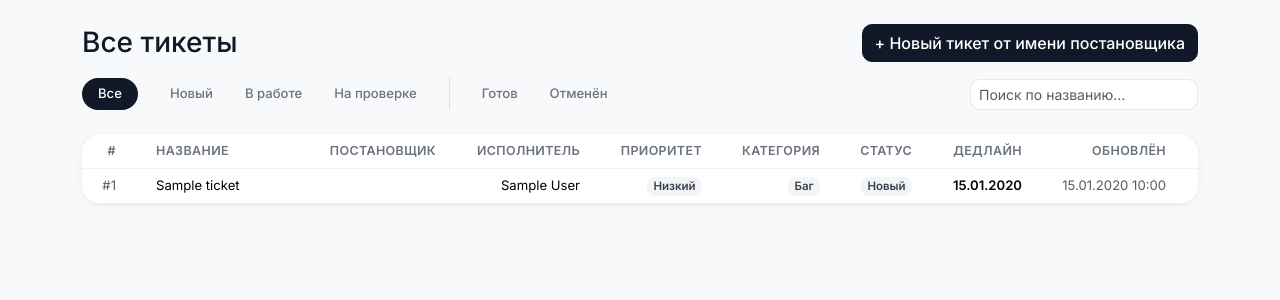
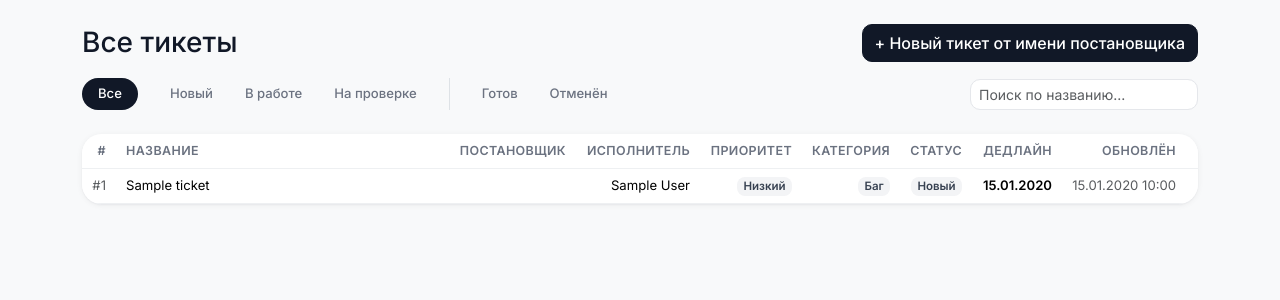
Before and after one commit to Almaziko/gemticket, a Flask app: page /admin/ in a window 1280 px wide. Shown: the part 56-356 px from the top of the page. Run offline with Flask 3, Linux system fonts and the light colour scheme; the visitor is signed in with stand-in values (Sample User, id 1); data comes from the database, SQL or seed files in the repository; tables that the repository leaves empty hold one stand-in row (values such as "Sample post"); data that the repository does not hold is empty; parts of the project's set-up code (start-up, migrations or seed data) failed here and were passed over.

Commit message:
Сузить отступ между колонками списка тикетов с 40 до 20px
Co-Authored-By: Claude Sonnet 5 <noreply@anthropic.com>

```diff
--- a/app/static/css/style.css
+++ b/app/static/css/style.css
@@ -248,18 +248,18 @@ body {
     text-overflow: ellipsis;
     padding-top: .45rem;
     padding-bottom: .45rem;
-    /* 20px с обеих сторон у соседних колонок в сумме дают ровно 40px
+    /* 10px с обеих сторон у соседних колонок в сумме дают 20px
        отступа между ними (правый паддинг одной + левый паддинг другой). */
-    padding-left: 20px;
-    padding-right: 20px;
+    padding-left: 10px;
+    padding-right: 10px;
     text-align: right;
 }
 
 /* "Обновлён" — последняя колонка, её правый паддинг ни с кем не складывается
-   (справа только край карточки), поэтому одних 20px маловато — увеличиваем. */
+   (справа только край карточки), поэтому одних 10px маловато — увеличиваем. */
 .ticket-table td:last-child,
 .ticket-table th:last-child {
-    padding-right: 32px;
+    padding-right: 22px;
 }
 
 /* Название — единственная колонка, читаемая как текст слева направо,
```
